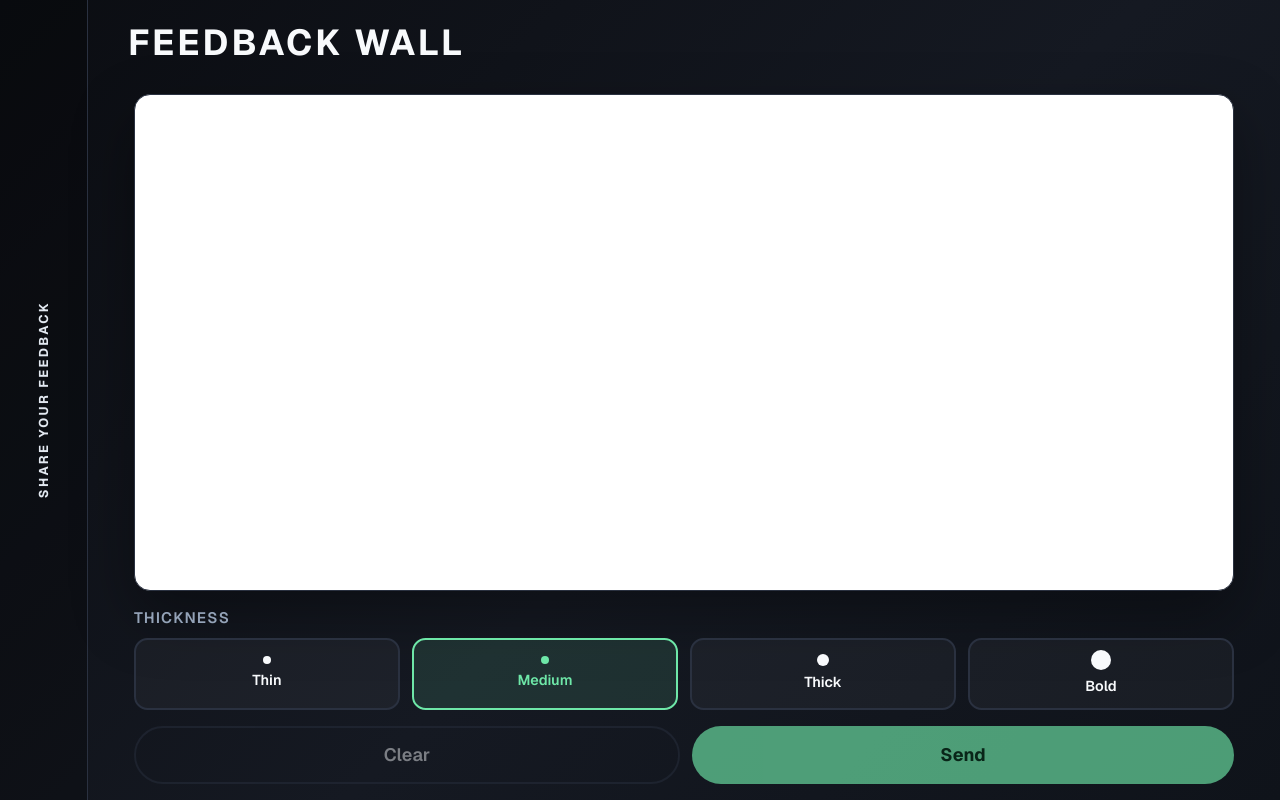
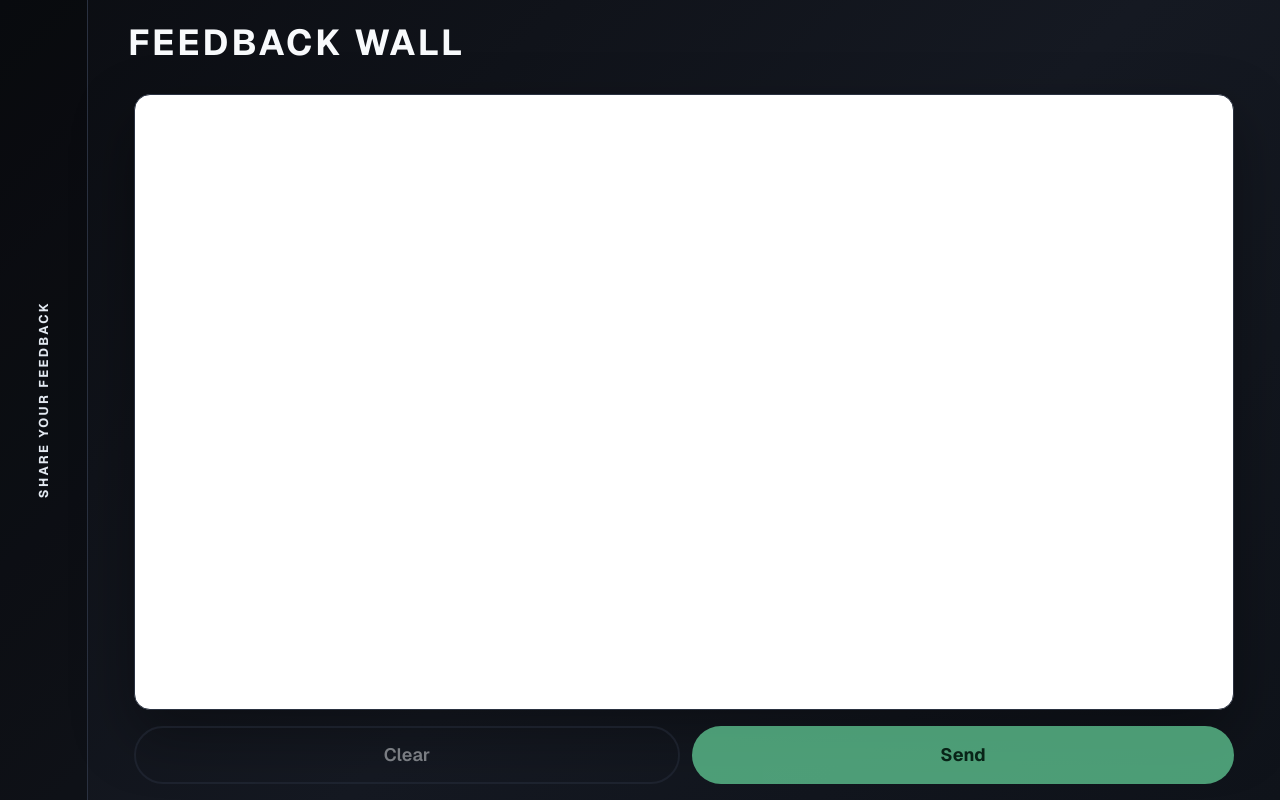
Before and after one commit to Piyushkumar1307/mosaic-wall-feedback, a Next.js app: page / in a window 1280 px wide. Built offline with nearby package versions, Linux system fonts and the light colour scheme.

Commit message:
doodle animation fixed

```diff
--- a/next.config.ts
+++ b/next.config.ts
@@ -1,7 +1,14 @@
 import type { NextConfig } from "next";
+import path from "path";
+import { fileURLToPath } from "url";
+
+const projectRoot = path.dirname(fileURLToPath(import.meta.url));
 
 const nextConfig: NextConfig = {
   devIndicators: false,
+  turbopack: {
+    root: projectRoot,
+  },
 };
 
 export default nextConfig;
--- a/src/app/api/feedback/stream/route.ts
+++ b/src/app/api/feedback/stream/route.ts
@@ -27,7 +27,7 @@ export async function GET(request: Request) {
       };
 
       await push();
-      const interval = setInterval(push, 2000);
+      const interval = setInterval(push, 300);
       const keepAlive = setInterval(() => {
         if (!closed) {
           controller.enqueue(encoder.encode(": keepalive\n\n"));
--- a/src/app/globals.css
+++ b/src/app/globals.css
@@ -129,64 +129,7 @@ body,
 
 .submit-controls {
   flex-shrink: 0;
-  display: flex;
-  flex-direction: column;
-  gap: clamp(0.75rem, 2vw, 1rem);
   margin-top: clamp(0.75rem, 2vw, 1rem);
-}
-
-.thickness-picker {
-  margin: 0;
-  padding: 0;
-  border: none;
-  min-inline-size: 0;
-}
-
-.thickness-label {
-  display: block;
-  margin-bottom: 0.5rem;
-  font-size: clamp(0.8rem, 1.8vw, 0.95rem);
-  font-weight: 600;
-  color: var(--muted);
-  text-transform: uppercase;
-  letter-spacing: 0.08em;
-}
-
-.thickness-options {
-  display: grid;
-  grid-template-columns: repeat(4, minmax(0, 1fr));
-  gap: clamp(0.5rem, 1.5vw, 0.75rem);
-}
-
-.thickness-option {
-  display: flex;
-  flex-direction: column;
-  align-items: center;
-  justify-content: center;
-  gap: 0.35rem;
-  min-height: var(--touch-min);
-  padding: 0.65rem 0.5rem;
-  border: 2px solid var(--panel-border);
-  border-radius: 0.85rem;
-  background: rgba(255, 255, 255, 0.04);
-  color: var(--paper);
-  font-weight: 600;
-  font-size: clamp(0.75rem, 1.8vw, 0.9rem);
-  cursor: pointer;
-  transition: border-color 0.15s ease, background 0.15s ease;
-}
-
-.thickness-option.active {
-  border-color: var(--accent);
-  background: rgba(110, 231, 168, 0.12);
-  color: var(--accent);
-}
-
-.thickness-dot {
-  border-radius: 999px;
-  background: currentColor;
-  min-width: 8px;
-  min-height: 8px;
 }
 
 .submit-footer {
@@ -280,14 +223,12 @@ body,
 
 .wall-slot-enter {
   z-index: 20;
-  animation: wall-travel-to-slot 2.4s cubic-bezier(0.45, 0.05, 0.25, 1) forwards;
+  animation: wall-left-center-slot 2.2s cubic-bezier(0.42, 0, 0.2, 1) forwards;
 }
 
 .wall-doodle {
-  max-width: 100%;
-  max-height: 100%;
-  width: auto;
-  height: auto;
+  width: 100%;
+  height: 100%;
   object-fit: contain;
   user-select: none;
   filter: drop-shadow(0 6px 14px rgba(15, 23, 42, 0.1));
@@ -296,7 +237,7 @@ body,
 }
 
 .wall-doodle-enter {
-  animation: wall-center-zoom 1.45s cubic-bezier(0.34, 1.15, 0.64, 1) forwards;
+  animation: wall-center-zoom 1.35s cubic-bezier(0.34, 1.1, 0.64, 1) forwards;
 }
 
 .wall-doodle-float {
@@ -304,39 +245,57 @@ body,
   animation-delay: var(--float-delay, 0s);
 }
 
-/* Phase 1: hold at screen center. Phase 2: glide to assigned slot. */
-@keyframes wall-travel-to-slot {
-  0%,
+/* Left off-screen → center (zoom) → glide into slot */
+@keyframes wall-left-center-slot {
+  0% {
+    transform: translate(calc(-50% - 52vw), calc(-50% + var(--to-center-y)));
+    width: min(30vw, 260px);
+    height: min(26vh, 220px);
+    opacity: 0;
+  }
+  8% {
+    opacity: 1;
+  }
+  14% {
+    transform: translate(calc(-50% - 52vw), calc(-50% + var(--to-center-y)));
+    width: min(34vw, 300px);
+    height: min(30vh, 260px);
+  }
+  44% {
+    transform: translate(calc(-50% + var(--to-center-x)), calc(-50% + var(--to-center-y)));
+    width: min(42vw, 360px);
+    height: min(38vh, 320px);
+  }
   58% {
-    transform: translate(calc(-50% + var(--travel-x)), calc(-50% + var(--travel-y)));
-    width: min(38vw, 320px);
-    height: min(34vh, 280px);
+    transform: translate(calc(-50% + var(--to-center-x)), calc(-50% + var(--to-center-y)));
+    width: min(42vw, 360px);
+    height: min(38vh, 320px);
   }
   100% {
     transform: translate(-50%, -50%);
     width: var(--slot-w);
     height: var(--slot-h);
+    opacity: 1;
   }
 }
 
-/* Zoom in → zoom out at center, settle to final scale before travel ends */
 @keyframes wall-center-zoom {
   0% {
     opacity: 0;
-    transform: rotate(var(--rotation, 0deg)) scale(0.1);
+    transform: rotate(var(--rotation, 0deg)) scale(0.12);
   }
-  28% {
+  22% {
     opacity: 1;
-    transform: rotate(var(--rotation, 0deg)) scale(1.22);
+    transform: rotate(var(--rotation, 0deg)) scale(1.2);
   }
-  46% {
-    transform: rotate(var(--rotation, 0deg)) scale(0.88);
+  38% {
+    transform: rotate(var(--rotation, 0deg)) scale(0.9);
   }
-  58% {
-    transform: rotate(var(--rotation, 0deg)) scale(1.1);
+  50% {
+    transform: rotate(var(--rotation, 0deg)) scale(1.08);
   }
-  72% {
-    transform: rotate(var(--rotation, 0deg)) scale(calc(var(--scale, 1) * 0.96));
+  62% {
+    transform: rotate(var(--rotation, 0deg)) scale(calc(var(--scale, 1) * 0.97));
   }
   100% {
     opacity: 1;
@@ -378,10 +337,6 @@ body,
   .submit-panel {
     padding: 0.75rem;
   }
-
-  .thickness-options {
-    grid-template-columns: repeat(2, minmax(0, 1fr));
-  }
 }
 
 /* Tablet */
@@ -401,10 +356,6 @@ body,
     max-width: 1100px;
   }
 
-  .thickness-option {
-    min-height: 56px;
-  }
-
   .submit-clear-button,
   .submit-button {
     min-height: 56px;
--- a/src/app/page.tsx
+++ b/src/app/page.tsx
@@ -3,18 +3,8 @@
 import { FormEvent, useRef, useState } from "react";
 import DoodleCanvas, { type DoodleCanvasHandle } from "@/components/DoodleCanvas";
 
-const THICKNESS_OPTIONS = [
-  { label: "Thin", value: 3 },
-  { label: "Medium", value: 6 },
-  { label: "Thick", value: 12 },
-  { label: "Bold", value: 20 },
-] as const;
-
 export default function SubmitPage() {
   const canvasRef = useRef<DoodleCanvasHandle>(null);
-  const [strokeWidth, setStrokeWidth] = useState<number>(
-    THICKNESS_OPTIONS[1].value,
-  );
   const [hasDrawing, setHasDrawing] = useState(false);
   const [status, setStatus] = useState<"idle" | "sending" | "sent" | "error">(
     "idle",
@@ -49,8 +39,9 @@ export default function SubmitPage() {
       }
 
       canvasRef.current?.clear();
+      setHasDrawing(false);
       setStatus("sent");
-      setTimeout(() => setStatus("idle"), 2500);
+      setTimeout(() => setStatus("idle"), 1500);
     } catch (error) {
       setStatus("error");
       setErrorMessage(
@@ -71,37 +62,9 @@ export default function SubmitPage() {
         </header>
 
         <form onSubmit={handleSubmit} className="submit-form">
-          <DoodleCanvas
-            ref={canvasRef}
-            strokeWidth={strokeWidth}
-            onDrawingChange={setHasDrawing}
-          />
+          <DoodleCanvas ref={canvasRef} onDrawingChange={setHasDrawing} />
 
           <div className="submit-controls">
-            <fieldset className="thickness-picker">
-              <legend className="thickness-label">Thickness</legend>
-              <div className="thickness-options">
-                {THICKNESS_OPTIONS.map((option) => (
-                  <button
-                    key={option.value}
-                    type="button"
-                    className={`thickness-option ${
-                      strokeWidth === option.value ? "active" : ""
-                    }`}
-                    onClick={() => setStrokeWidth(option.value)}
-                    aria-pressed={strokeWidth === option.value}
-                  >
-                    <span
-                      className="thickness-dot"
-                      style={{ height: option.value, width: option.value }}
-                      aria-hidden
-                    />
-                    <span>{option.label}</span>
-                  </button>
-                ))}
-              </div>
-            </fieldset>
-
             <div className="submit-footer">
               <button
                 type="button"
--- a/src/components/DoodleCanvas.tsx
+++ b/src/components/DoodleCanvas.tsx
@@ -9,7 +9,7 @@ import {
 } from "react";
 
 const STROKE_COLOR = "#15803d";
-const DEFAULT_STROKE_WIDTH = 5;
+const STROKE_WIDTH = 6;
 
 export type DoodleCanvasHandle = {
   clear: () => void;
@@ -18,9 +18,56 @@ export type DoodleCanvasHandle = {
 };
 
 type DoodleCanvasProps = {
-  strokeWidth?: number;
   onDrawingChange?: (hasDrawing: boolean) => void;
 };
+
+function cropCanvasToDataUrl(canvas: HTMLCanvasElement): string | null {
+  const ctx = canvas.getContext("2d");
+  if (!ctx) return null;
+
+  const { width, height } = canvas;
+  const pixels = ctx.getImageData(0, 0, width, height).data;
+
+  let minX = width;
+  let minY = height;
+  let maxX = 0;
+  let maxY = 0;
+  let found = false;
+
+  for (let y = 0; y < height; y++) {
+    for (let x = 0; x < width; x++) {
+      const alpha = pixels[(y * width + x) * 4 + 3];
+      if (alpha > 0) {
+        found = true;
+        minX = Math.min(minX, x);
+        minY = Math.min(minY, y);
+        maxX = Math.max(maxX, x);
+        maxY = Math.max(maxY, y);
+      }
+    }
+  }
+
+  if (!found) return null;
+
+  const padding = Math.round(STROKE_WIDTH * 3 * (window.devicePixelRatio || 1));
+  minX = Math.max(0, minX - padding);
+  minY = Math.max(0, minY - padding);
+  maxX = Math.min(width - 1, maxX + padding);
+  maxY = Math.min(height - 1, maxY + padding);
+
+  const cropW = maxX - minX + 1;
+  const cropH = maxY - minY + 1;
+
+  const cropped = document.createElement("canvas");
+  cropped.width = cropW;
+  cropped.height = cropH;
+
+  const cropCtx = cropped.getContext("2d");
+  if (!cropCtx) return null;
+
+  cropCtx.drawImage(canvas, minX, minY, cropW, cropH, 0, 0, cropW, cropH);
+  return cropped.toDataURL("image/png");
+}
 
 function getPoint(
   canvas: HTMLCanvasElement,
@@ -35,10 +82,7 @@ function getPoint(
 }
 
 const DoodleCanvas = forwardRef<DoodleCanvasHandle, DoodleCanvasProps>(
-  function DoodleCanvas(
-    { strokeWidth = DEFAULT_STROKE_WIDTH, onDrawingChange },
-    ref,
-  ) {
+  function DoodleCanvas({ onDrawingChange }, ref) {
     const canvasRef = useRef<HTMLCanvasElement>(null);
     const containerRef = useRef<HTMLDivElement>(null);
     const drawingRef = useRef(false);
@@ -46,9 +90,9 @@ const DoodleCanvas = forwardRef<DoodleCanvasHandle, DoodleCanvasProps>(
     const activePointerRef = useRef<number | null>(null);
     const ctxRef = useRef<CanvasRenderingContext2D | null>(null);
     const sizeRef = useRef({ width: 0, height: 0, ratio: 1 });
-    const strokeWidthRef = useRef(strokeWidth);
+    const strokeWidthRef = useRef(STROKE_WIDTH);
 
-    strokeWidthRef.current = strokeWidth;
+    strokeWidthRef.current = STROKE_WIDTH;
 
     const notifyChange = useCallback(
       (hasDrawing: boolean) => {
@@ -110,7 +154,7 @@ const DoodleCanvas = forwardRef<DoodleCanvasHandle, DoodleCanvasProps>(
       if (ctx) {
         applyStrokeStyle(ctx);
       }
-    }, [strokeWidth, applyStrokeStyle]);
+    }, [applyStrokeStyle]);
 
     const markDrawn = useCallback(() => {
       if (!hasDrawnRef.current) {
@@ -215,7 +259,7 @@ const DoodleCanvas = forwardRef<DoodleCanvasHandle, DoodleCanvasProps>(
       toDataUrl: () => {
         const canvas = canvasRef.current;
         if (!canvas || !hasDrawnRef.current) return null;
-        return canvas.toDataURL("image/png");
+        return cropCanvasToDataUrl(canvas);
       },
     }));
 
--- a/src/lib/wall-layout.ts
+++ b/src/lib/wall-layout.ts
@@ -1,10 +1,10 @@
 import { WALL_SIZE } from "@/lib/constants";
 
-const COLS = 6;
-const ROWS = 5;
-const PAD_X = 4;
-const PAD_Y = 4;
-const GAP = 1.2;
+const COLS = 5;
+const ROWS = 6;
+const PAD_X = 3;
+const PAD_Y = 3;
+const GAP = 0.8;
 
 export type SlotLayout = {
   posX: number;
@@ -16,11 +16,11 @@ export type SlotLayout = {
 };
 
 function densityScale(itemCount: number) {
-  if (itemCount <= 6) return 0.95;
-  if (itemCount <= 12) return 0.84;
-  if (itemCount <= 20) return 0.74;
-  if (itemCount <= 26) return 0.66;
-  return 0.58;
+  if (itemCount <= 6) return 1.2;
+  if (itemCount <= 12) return 1.1;
+  if (itemCount <= 20) return 1;
+  if (itemCount <= 26) return 0.92;
+  return 0.85;
 }
 
 export function getSlotLayout(
@@ -40,8 +40,8 @@ export function getSlotLayout(
   return {
     posX,
     posY,
-    slotWidthPct: cellW * 0.9,
-    slotHeightPct: cellH * 0.9,
+    slotWidthPct: cellW * 0.98,
+    slotHeightPct: cellH * 0.98,
     rotation: ((slotIndex * 13) % 15) - 7,
     scale: densityScale(safeCount),
   };
```
Also changed, not shown: src/app/wall/page.tsx (+35 -22 lines).
